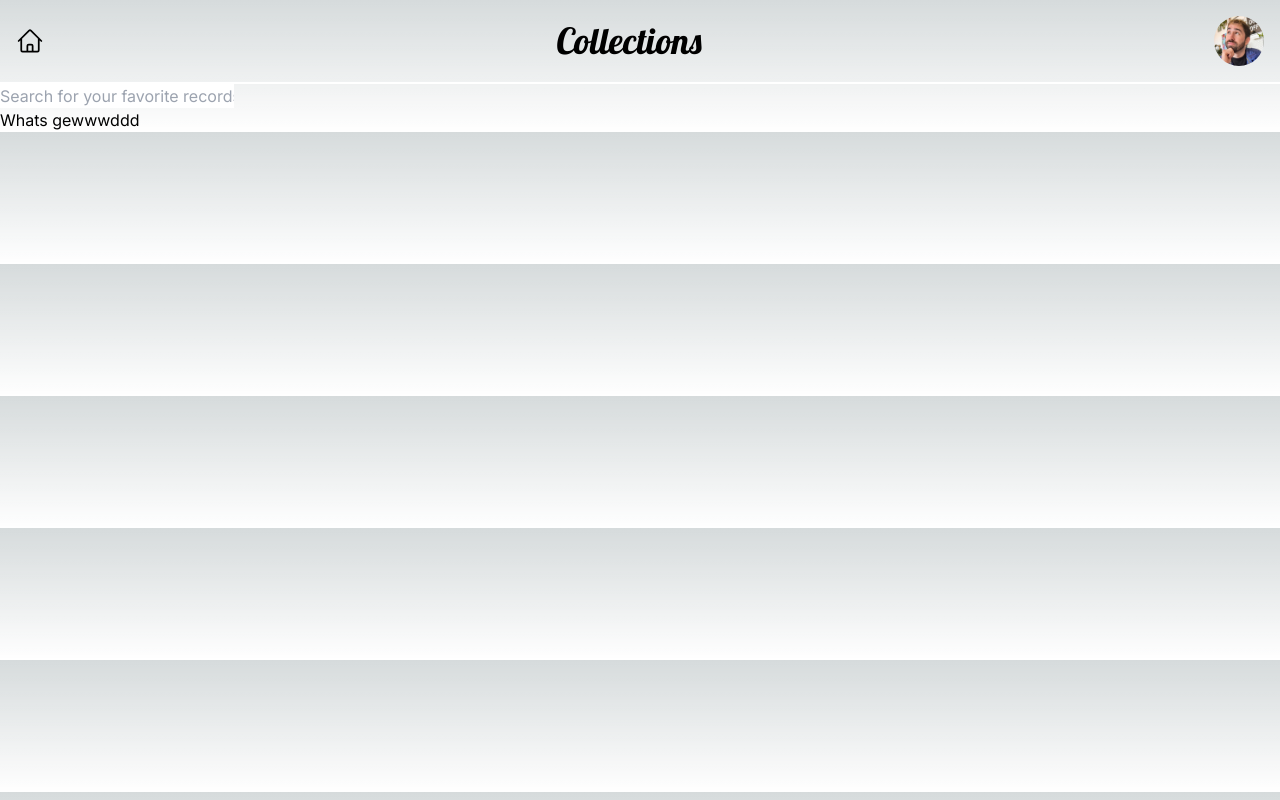
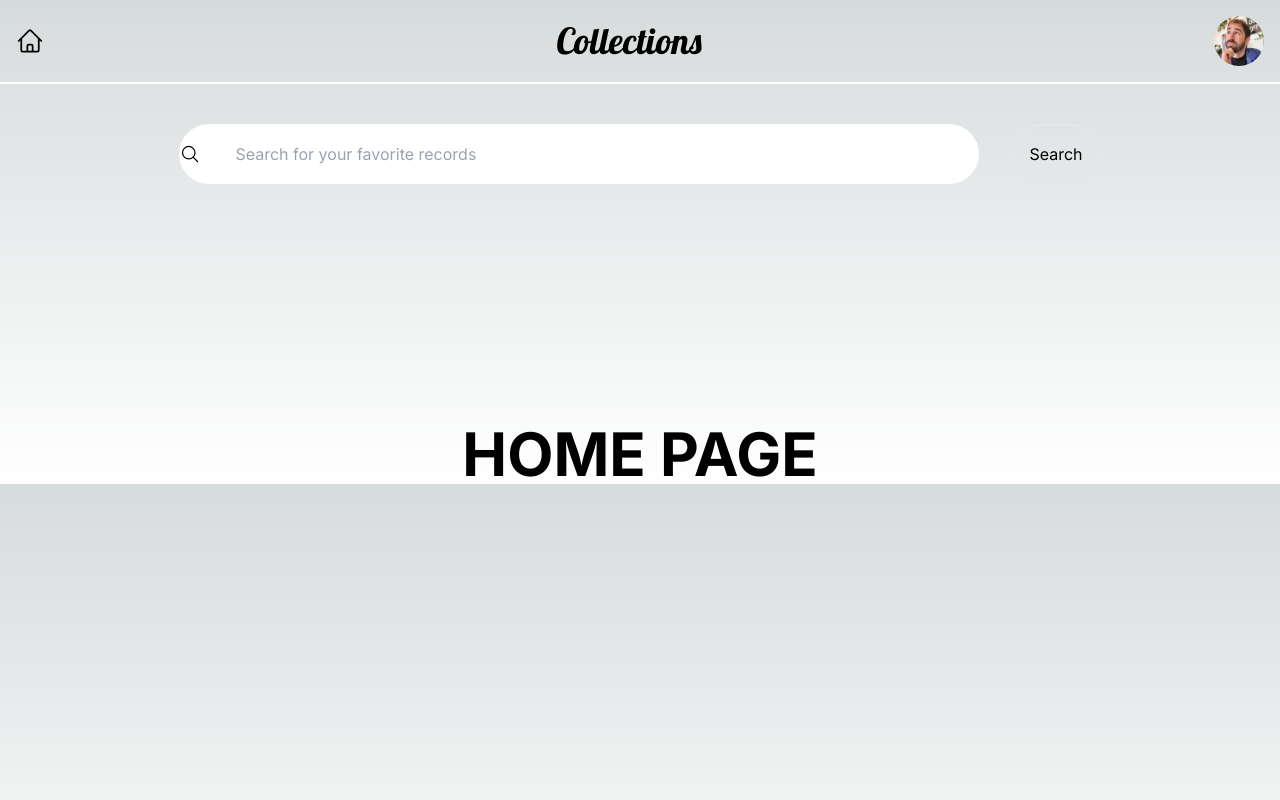
Before and after one commit to mDevCodes/collections, a Next.js app: page / in a window 1280 px wide. Built offline with nearby package versions, Linux system fonts and the light colour scheme.

Commit message:
Update search bar styling

```diff
--- a/app/Components/SearchBar.tsx
+++ b/app/Components/SearchBar.tsx
@@ -1,7 +1,28 @@
 export default function SearchBar() {
   return (
-    <div>
-      <input type="text" placeholder="Search for your favorite records " />
+    <div className="flex justify-center">
+      <div className="m-auto w-3/4 flex justify-center mt-10 relative">
+        <svg
+          xmlns="http://www.w3.org/2000/svg"
+          fill="none"
+          viewBox="0 0 24 24"
+          strokeWidth={1.5}
+          stroke="currentColor"
+          className="w-5 h-5 absolute bottom-5 left-5 text-black"
+        >
+          <path
+            strokeLinecap="round"
+            strokeLinejoin="round"
+            d="M21 21l-5.197-5.197m0 0A7.5 7.5 0 105.196 5.196a7.5 7.5 0 0010.607 10.607z"
+          />
+        </svg>
+        <input
+          type="text"
+          placeholder="Search for your favorite records "
+          className="w-5/6 p-3 pl-14 rounded-full text-black  "
+        />
+        <button className="ml-8 p-4 border-2 rounded-full">Search</button>
+      </div>
     </div>
   );
 }
--- a/app/page.tsx
+++ b/app/page.tsx
@@ -1,7 +1,7 @@
 export default function Home() {
   return (
-    <main>
-      <h1>Whats gewwwddd</h1>
+    <main className="flex justify-center mt-60">
+      <h1 className="font-bold text-6xl">HOME PAGE</h1>
     </main>
   );
 }
--- a/app/user-profile/page.tsx
+++ b/app/user-profile/page.tsx
@@ -1,7 +1,7 @@
 export default function UserProfile() {
   return (
     <div>
-      <h1>User Profile Page</h1>
+      <h1 className="font-bold text-6xl">User Profile Page</h1>
     </div>
   );
 }
```
